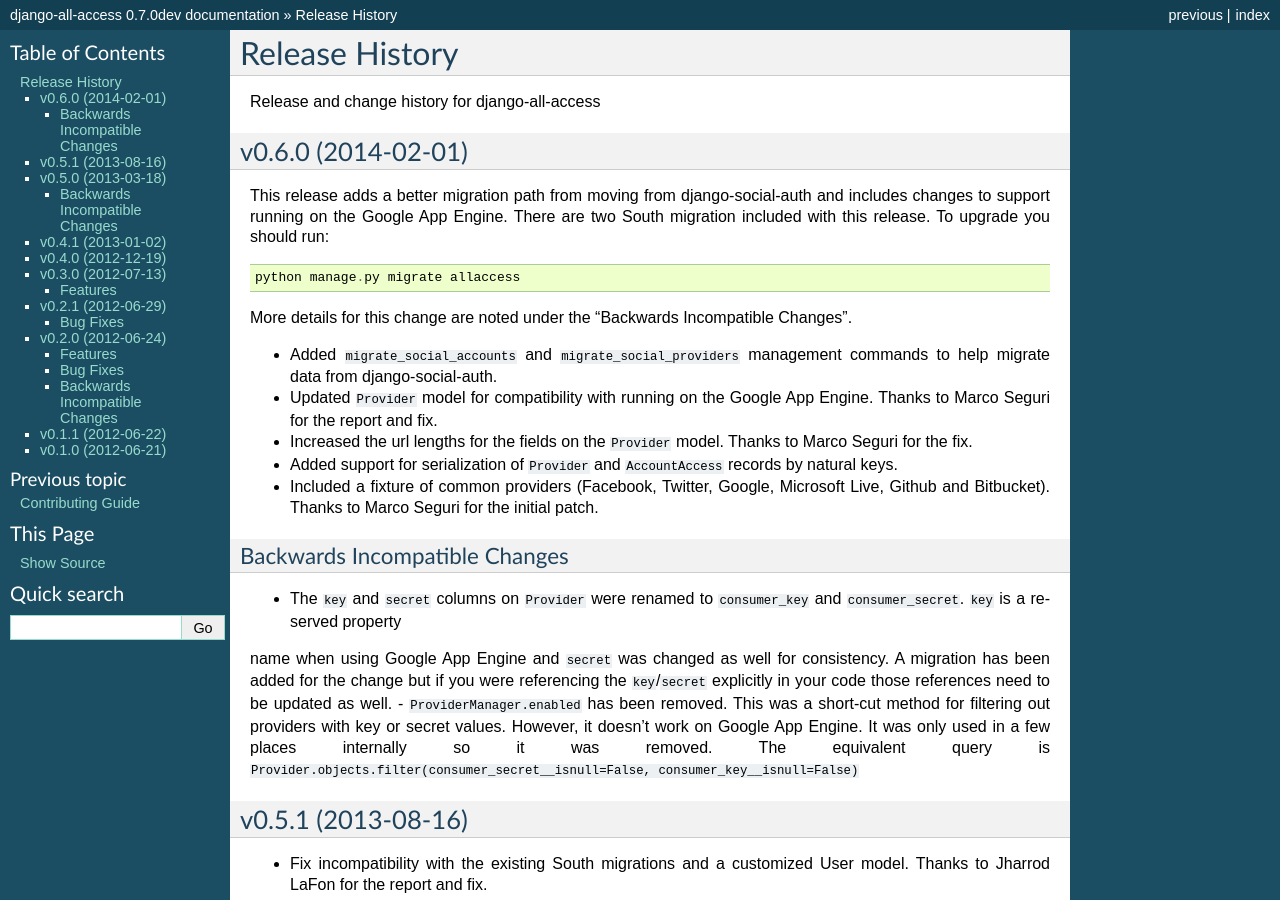
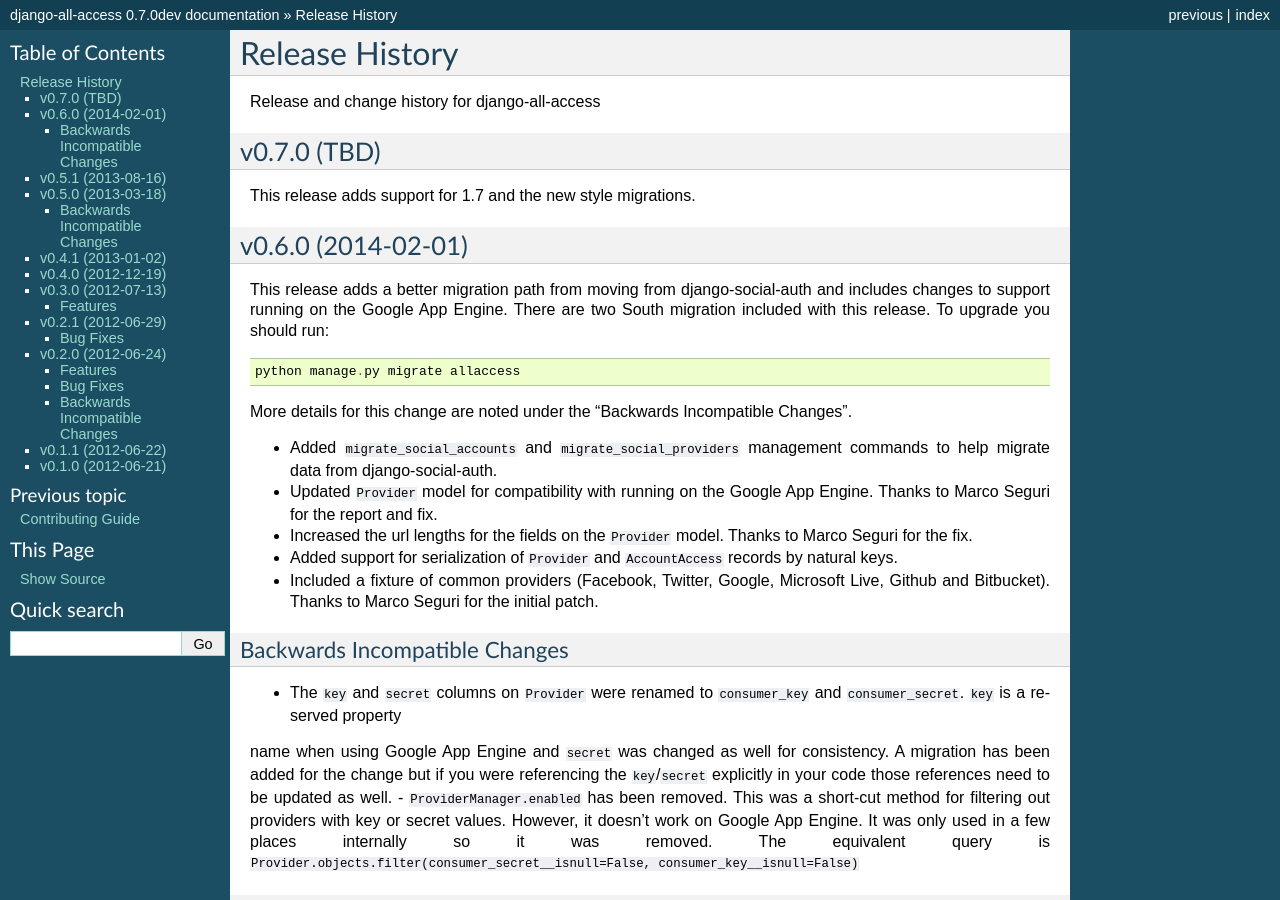
Before and after one commit to mlavin/django-all-access, a Sphinx documentation site: the page built from docs/releases.rst, in a window 1280 px wide and 900 px high. Built offline with Sphinx 7.4.7, drawn with Linux system fonts in a browser that asks for light colours.

Commit message:
Start release notes.

```diff
--- a/docs/releases.rst
+++ b/docs/releases.rst
@@ -2,6 +2,12 @@ Release History
 ====================================
 
 Release and change history for django-all-access
+
+
+v0.7.0 (TBD)
+------------------------------------
+
+This release adds support for 1.7 and the new style migrations.
 
 
 v0.6.0 (2014-02-01)
```
